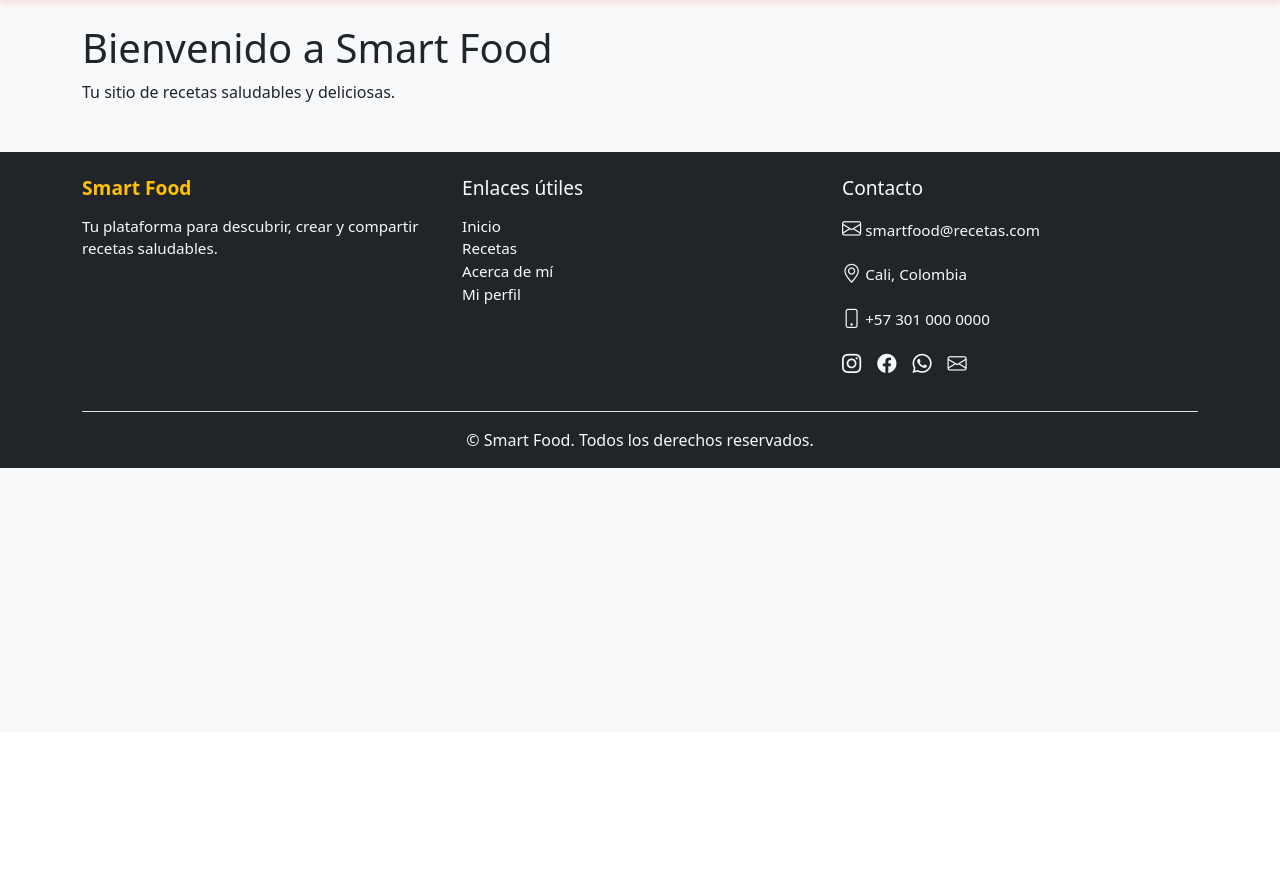
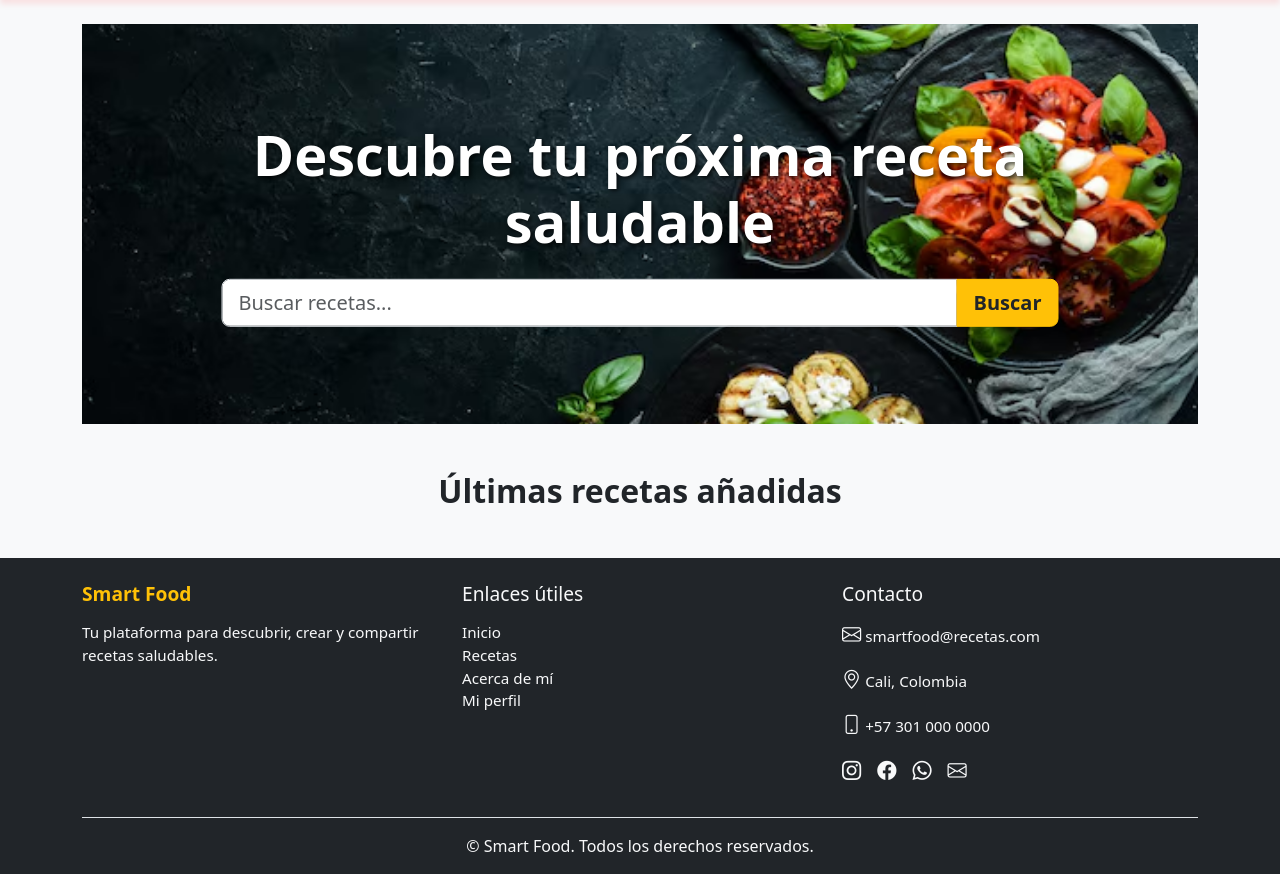
Before and after one commit to OmarVelasquezR/MiPrimerProyecto_Velasquez, a Django app: page / in a window 1280 px wide. Shown: the part 68-942 px from the top of the page. Before the commit the page ends 536 px from the top, so only its background shows below. Run offline with Django 5.2, Linux system fonts and the light colour scheme; data that the repository does not hold is empty; some libraries are stand-ins or nearby versions.

Commit message:
Smart Food 12

```diff
--- a/recetas/static/css/style.css
+++ b/recetas/static/css/style.css
@@ -1,3 +1,8 @@
+body, html {
+    margin: 0;
+    padding: 0;
+}
+
 /* NAVBAR */
 .navbar {
     box-shadow: 0 4px 6px rgba(255, 9, 9, 0.1);
@@ -51,3 +56,16 @@ body {
     transform: scale(1.03);
     box-shadow: 0 8px 20px rgba(0, 0, 0, 0.15);
 }
+
+/* Inicio */
+.text-shadow {
+    text-shadow: 2px 2px 4px rgba(0, 0, 0, 0.7);
+}
+
+.transition-hover {
+    transition: transform 0.3s ease;
+}
+.transition-hover:hover {
+    transform: scale(1.03);
+    cursor: pointer;
+}
--- a/recetas/templates/recetas/inicio.html
+++ b/recetas/templates/recetas/inicio.html
@@ -1,6 +1,42 @@
 {% extends 'recetas/base.html' %}
+{% load static %}
 {% block title %}Inicio - Smart Food{% endblock %}
+
 {% block content %}
-<h1>Bienvenido a Smart Food</h1>
-<p>Tu sitio de recetas saludables y deliciosas.</p>
+
+<!-- HERO -->
+<section class="hero position-relative text-white text-center mb-5 w-100"style="background: url('{% static 'images/hero.jpg' %}') center/cover no-repeat; height: 400px;">
+    <div class="position-absolute top-50 start-50 translate-middle w-75">
+        <h1 class="display-4 fw-bold text-shadow">Descubre tu próxima receta saludable</h1>
+        <form method="get" action="{% url 'lista_recetas' %}" class="mt-4">
+            <div class="input-group input-group-lg">
+                <input type="text" name="q" class="form-control" placeholder="Buscar recetas..." aria-label="Buscar recetas">
+                <button class="btn btn-warning text-dark fw-bold" type="submit">Buscar</button>
+            </div>
+        </form>
+    </div>
+</section>
+
+<!-- ÚLTIMAS RECETAS -->
+<section class="container">
+    <h2 class="text-center mb-4 fw-bold text-dark">Últimas recetas añadidas</h2>
+    <div class="row g-4">
+        {% for receta in recetas_recientes %}
+        <div class="col-md-4">
+            <a href="{% url 'detalle_receta' receta.id %}" class="text-decoration-none text-dark">
+                <div class="card h-100 shadow-sm receta-card transition-hover">
+                    {% if receta.imagen %}
+                    <img src="{{ receta.imagen.url }}" class="card-img-top" alt="Imagen de {{ receta.titulo }}">
+                    {% endif %}
+                    <div class="card-body">
+                        <h5 class="card-title fw-bold">{{ receta.titulo }}</h5>
+                        <p class="card-text">{{ receta.descripcion|truncatechars:100 }}</p>
+                    </div>
+                </div>
+            </a>
+        </div>
+        {% endfor %}
+    </div>
+</section>
+
 {% endblock %}
--- a/recetas/views.py
+++ b/recetas/views.py
@@ -2,24 +2,24 @@ from django.shortcuts import render, get_object_or_404, redirect
 from .models import Receta
 from django.contrib.auth.decorators import login_required
 from .forms import RecetaForm, PerfilForm
-from django.shortcuts import render
 from django.views.generic import ListView, DetailView, CreateView
 from django.contrib.auth.mixins import LoginRequiredMixin
+from recetas.models import Receta
 
 # Vista de inicio
 def inicio(request):
-    return render(request, 'recetas/inicio.html')
+    recetas_recientes = Receta.objects.order_by('-fecha_creacion')[:6]
+    return render(request, 'recetas/inicio.html', {'recetas_recientes': recetas_recientes})
 
-# Vista "Acerca de mí"
+# Vista "About"
 def acerca_de_mi(request):
     return render(request, 'recetas/about.html')
 
-# Vista de listado de recetas
+# Vista de todas las recetas
 class ListaRecetasView(ListView):
     model = Receta
     template_name = 'recetas/lista_recetas.html'
     context_object_name = 'recetas'
-    paginate_by = 6  # si estás usando paginación
 
     def get_queryset(self):
         queryset = super().get_queryset()
```
Also changed, not shown: recetas/templates/recetas/about.html (+32 -2 lines), recetas/static/images/about.jpg (added), recetas/static/images/hero.jpg (added).
